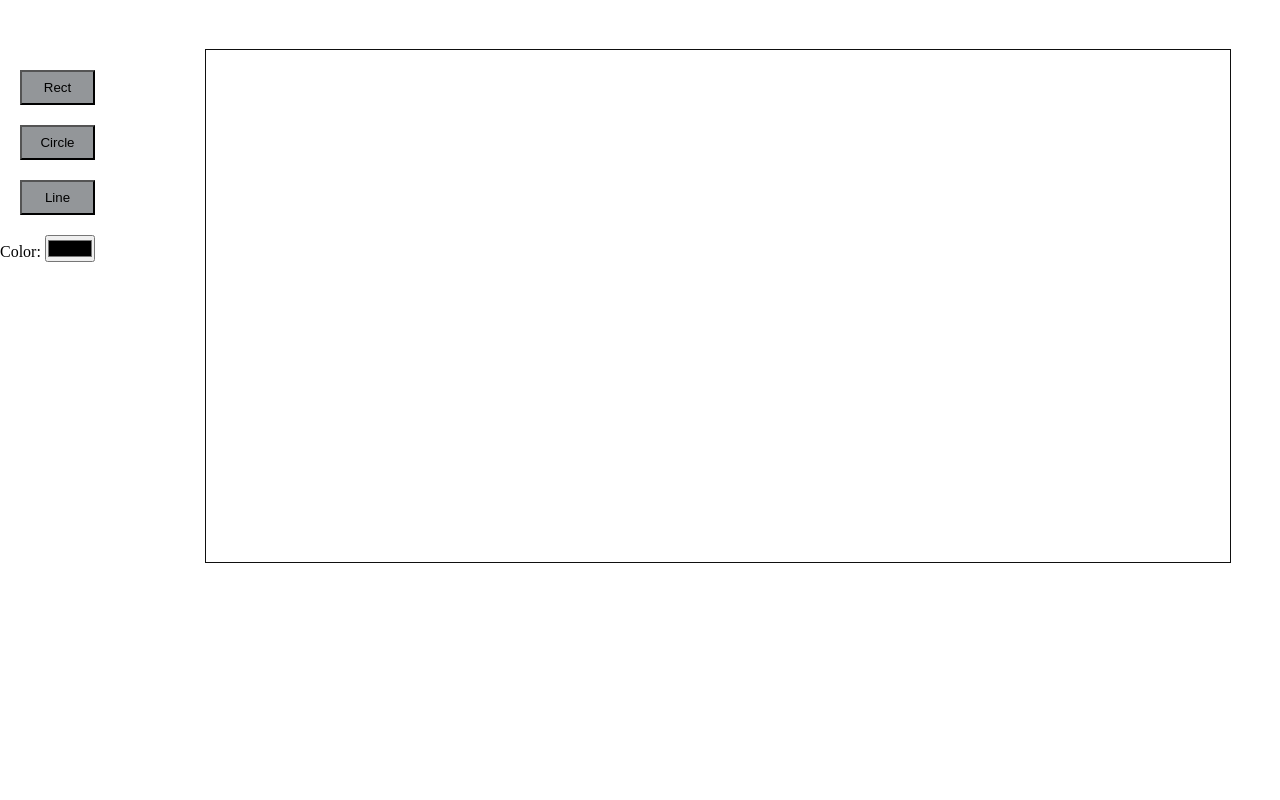
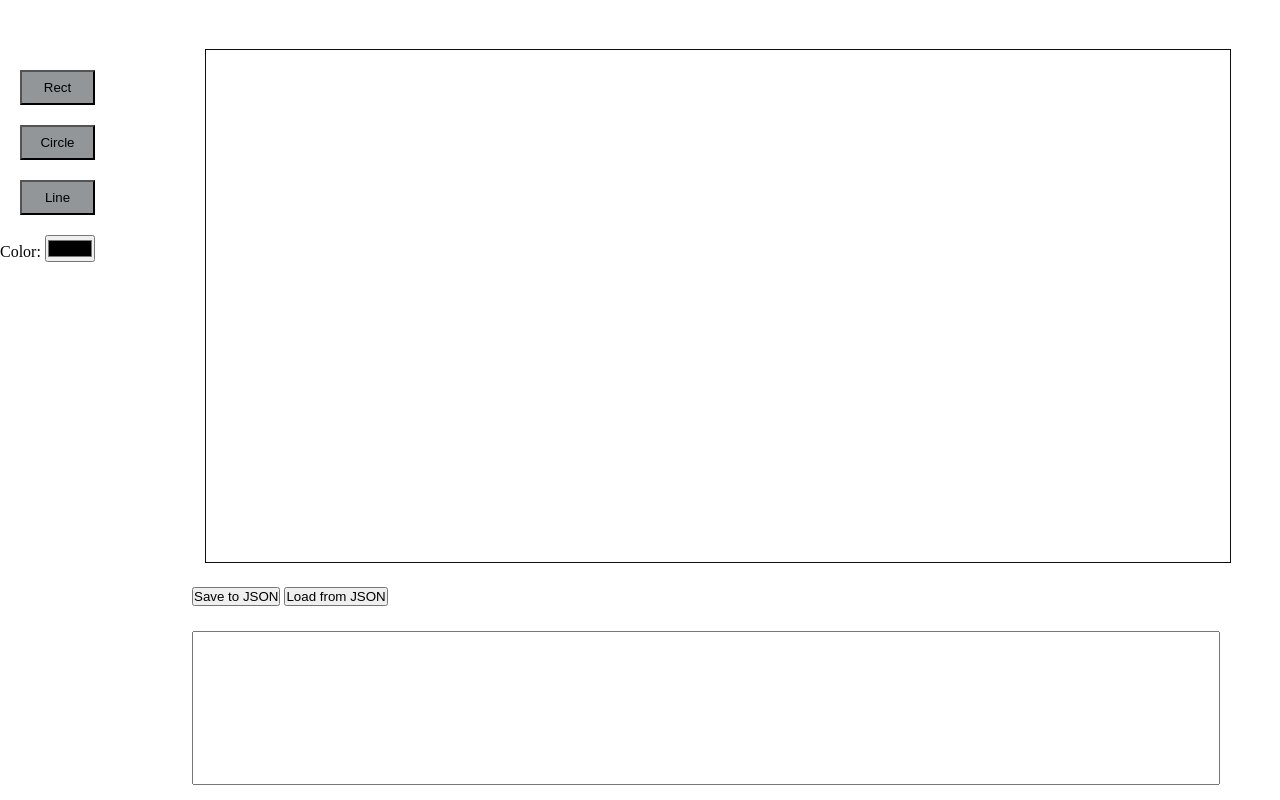
Before and after one commit to MrZzzio/js_tasks, a plain HTML site: page lesson_13/index.html in a window 1280 px wide. Drawn offline with Linux system fonts and the light colour scheme.

Commit message:
lesson13

```diff
--- a/lesson_13/index.html
+++ b/lesson_13/index.html
@@ -20,6 +20,13 @@
         <canvas width="1024px" height="512px" id='main-field'></canvas>
     </div>
 </div>
+<div class="to-json">
+    <button name="save" id="save">Save to JSON</button>
+    <button name="load" id="load">Load from JSON</button>
+</div>
+<div class="to-json input-json">
+    <input readonly class="input"/>
+</div>
 <script data-main="scripts/main" src="scripts/require.js"></script>
 </body>
 </html>
--- a/lesson_13/styles.css
+++ b/lesson_13/styles.css
@@ -34,3 +34,18 @@
     height: 35px;
     background-color: #939699;
 }
+
+.to-json {
+    margin-top: 25px;
+    padding-left: 15%;
+}
+
+.input-json {
+    width: 1024px;
+    height: 150px;
+}
+
+.input {
+    width: 100%;
+    height: 100%;
+}
```
